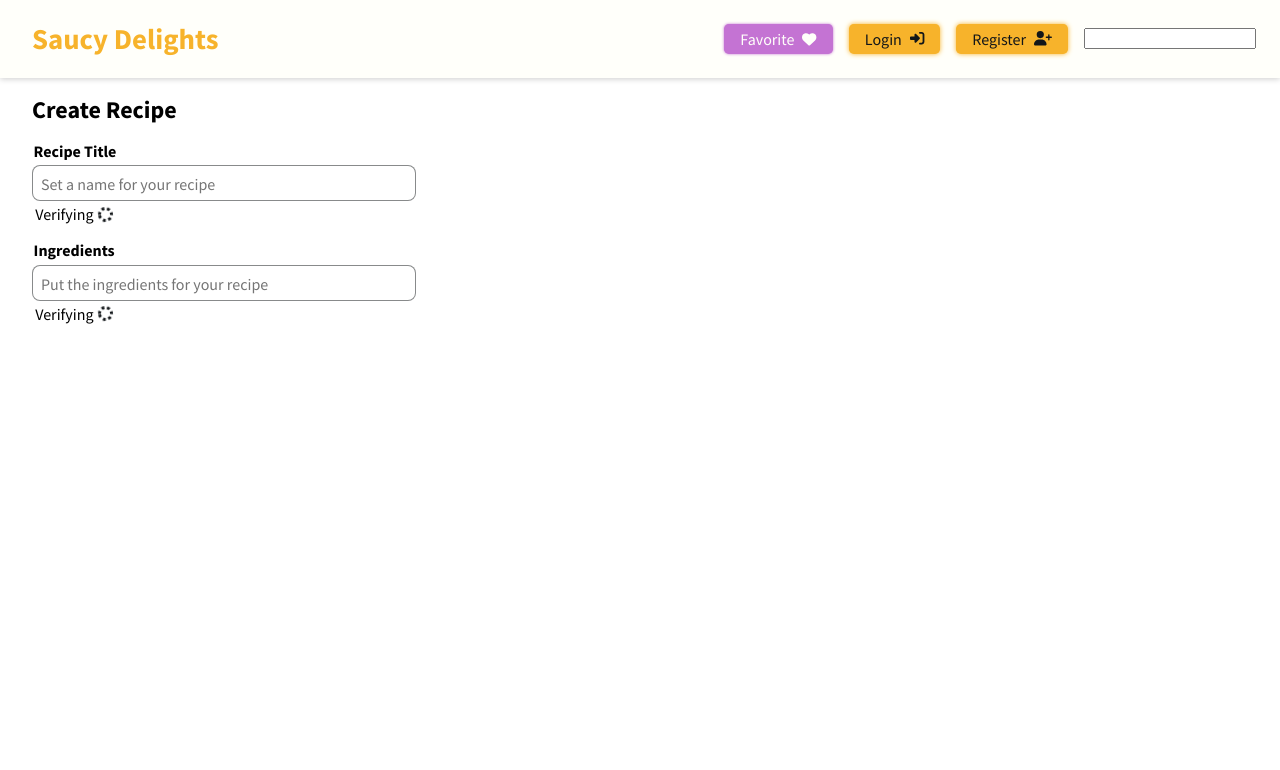
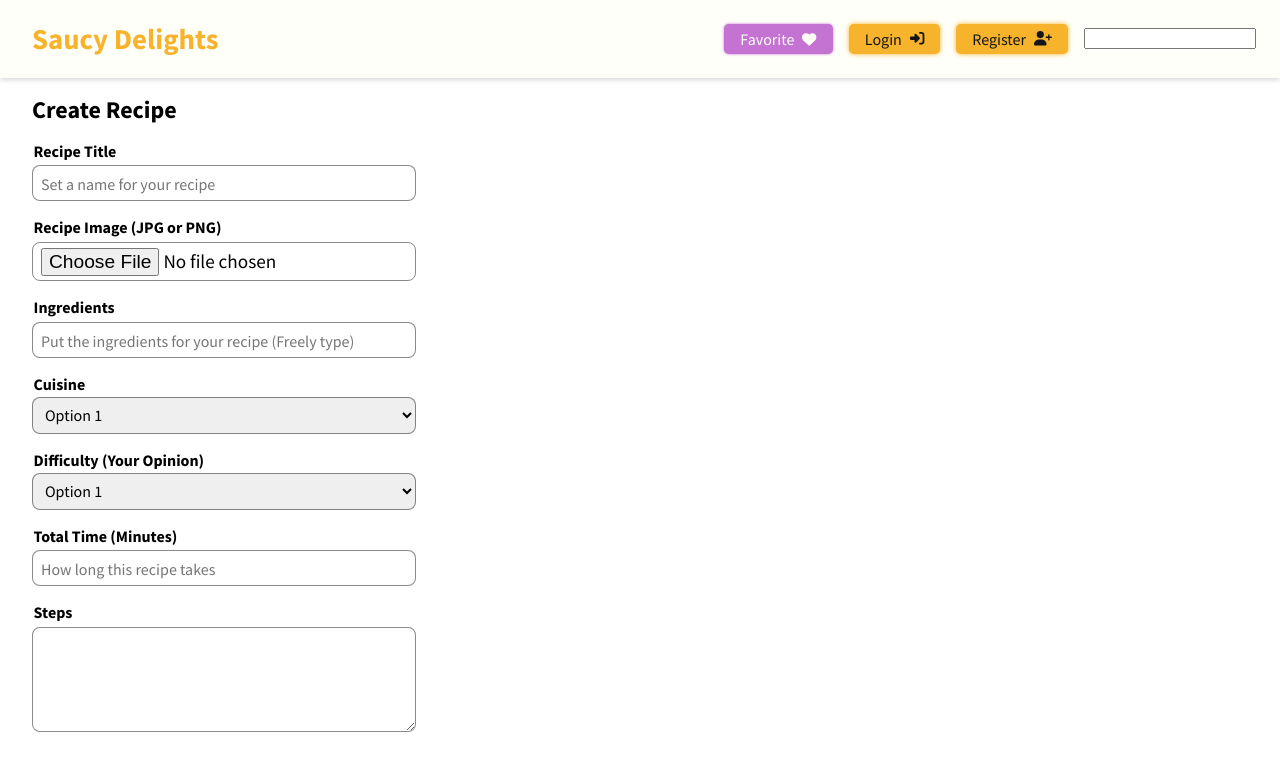
Before and after one commit to bababubudev/Saucy_Delights, a React (Vite) app in the folder frontend/: page /create-recipe in a window 1280 px wide. Shown: the top 770 px of the page. Built offline with nearby package versions, Linux system fonts and the light colour scheme; a web font is replaced by a local one.

Commit message:
create recipe desktop template

```diff
--- a/frontend/src/components/Input.tsx
+++ b/frontend/src/components/Input.tsx
@@ -8,6 +8,7 @@ interface InputProps {
   inputId: string;
   //   inputOnChange: string;
   inputValue: string;
+  accept?: string;
 }
 
 function Input(props: InputProps) {
--- a/frontend/src/pages/CreateRecipe.tsx
+++ b/frontend/src/pages/CreateRecipe.tsx
@@ -1,6 +1,6 @@
 import React from "react";
 import Input from "../components/Input";
-import "../styles/createrecipe.scss"
+import "../styles/createrecipe.scss";
 
 function CreateRecipe() {
   return (
@@ -14,12 +14,53 @@ function CreateRecipe() {
         inputPlaceHolder="Set a name for your recipe"
       ></Input>
       <Input
+        inputTitle="Recipe Image (JPG or PNG)"
+        inputType="file"
+        inputId="recipe-image"
+        accept="image/png, image/jpg"
+        inputPlaceHolder=""
+      ></Input>
+      <Input
         inputTitle="Ingredients"
         inputType="text"
         inputId="recipe-ingredients"
         inputValue=""
-        inputPlaceHolder="Put the ingredients for your recipe"
+        inputPlaceHolder="Put the ingredients for your recipe (Freely type)"
       ></Input>
+      <div className="recipe-cuisine-wrapper">
+        <label htmlFor="recipe-cuisine">Cuisine</label>
+        <select id="recipe-cuisine">
+          <option value="option1">Option 1</option>
+          <option value="option2">Option 2</option>
+          <option value="option3">Option 3</option>
+        </select>
+      </div>
+      <div className="recipe-difficulty-wrapper">
+        <label htmlFor="recipe-difficulty">Difficulty (Your Opinion)</label>
+        <select id="recipe-difficulty">
+          <option value="option1">Option 1</option>
+          <option value="option2">Option 2</option>
+          <option value="option3">Option 3</option>
+        </select>
+      </div>
+
+      <Input
+      inputTitle="Total Time (Minutes)"
+      inputType="number"
+      inputId="recipe-time"
+      inputValue=""
+      inputPlaceHolder="How long this recipe takes"></Input>
+
+      <div className="recipe-steps-wrapper">
+        <label htmlFor="recipe-steps">Steps</label>
+        <textarea
+          name="recipe-steps"
+          cols="30"
+          rows="5"
+          className="recipe-steps"
+          id="recipe-steps"
+        ></textarea>
+      </div>
     </div>
   );
 }
--- a/frontend/src/styles/createrecipe.scss
+++ b/frontend/src/styles/createrecipe.scss
@@ -1,6 +1,79 @@
+@import "./variables";
+
 .create-recipe {
-    h1 {
-        font-size:1.5rem;
-        margin-left:2rem;
+  h1 {
+    font-size: 1.5rem;
+    margin-left: 2rem;
+  }
+
+  .recipe-steps-wrapper {
+    display: flex;
+    flex-direction: column;
+    min-width: 275px;
+    max-width: 30%;
+    margin-left: 2rem;
+    margin-top: 1rem;
+    margin-bottom:3rem;
+
+    label {
+      font-weight: 700;
+      margin-bottom: 0.2rem;
+      margin-left: 0.1rem;
     }
+    textarea {
+      border: 1.5px rgb(18, 22, 25, 0.5) solid;
+      border-radius: 0.5rem;
+      padding: 0.1rem 0.5rem;
+      font-size: 1.2rem;
+      margin-top: 0.1rem;
+      transition: all 0.2s ease-in-out;
+      outline: none;
+      font-size: 1rem;
+      // resize: vertical;
+    }
+
+    textarea:focus {
+      border: 1.5px $main-color solid;
+      box-shadow: 0px 0px 3px $main-color;
+    }
+
+    textarea::placeholder {
+      font-size: 1rem;
+    }
+
+    .wrong-textarea {
+      border: 1.5px $accent-color solid;
+      box-shadow: 0px 0px 3px $accent-color;
+      margin-top: 1rem;
+    }
+  }
+
+  .recipe-cuisine-wrapper,
+  .recipe-difficulty-wrapper {
+    margin-left: 2rem;
+    display: flex;
+    flex-direction: column;
+    min-width: 275px;
+    max-width: 30%;
+    margin-left: 2rem;
+    margin-top: 1rem;
+
+    label {
+      font-weight: 700;
+      margin-bottom: 0.2rem;
+      margin-left: 0.1rem;
+    }
+
+    select {
+      padding: 0.4rem 0.5rem;
+      border-radius: 0.5em;
+      border: 1px solid rgb(18, 22, 25, 0.5);
+      font-size: 1em;
+    }
+
+    select:focus {
+      border: 1px solid $main-color;
+      box-shadow: 0px 0px 3px $main-color;
+    }
+  }
 }
--- a/frontend/src/styles/input.scss
+++ b/frontend/src/styles/input.scss
@@ -36,11 +36,13 @@
       margin-top: 1rem;
     }
   }
+
   .verifying {
     margin-top: 0.2rem;
     margin-left:0.2rem;
     display:flex;
     align-items: center;
+    display:none;
   }
 }
 
```
